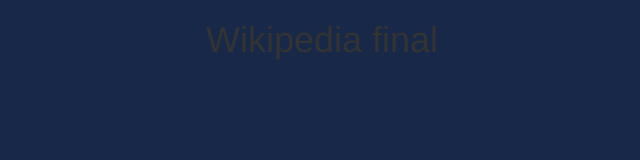
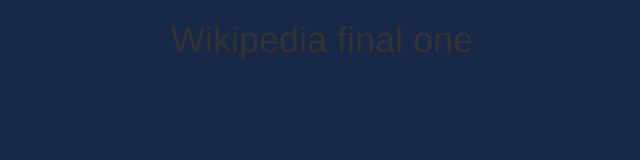
Before and after one commit to sakthik26/Front-End-Web-Development-Projects, a plain HTML site: page Wiki viewer/wiki_viewer.html in a window 1280 px wide. Shown: the full height of the page, 318-958 px from the left. Drawn offline with nearby package versions, Linux system fonts and the light colour scheme; a web font is replaced by a local one.

Commit message:
Final commit

```diff
--- a/Wiki viewer/wiki_viewer.html
+++ b/Wiki viewer/wiki_viewer.html
@@ -14,7 +14,7 @@
 <div class="container">
 <div class="row">
 <div class="col-xs-12 text-center">
-<div><p><h1> Wikipedia final </h1> </p></div>
+<div><p><h1> Wikipedia final one</h1> </p></div>
 </div></div>
 
 </div>
```
